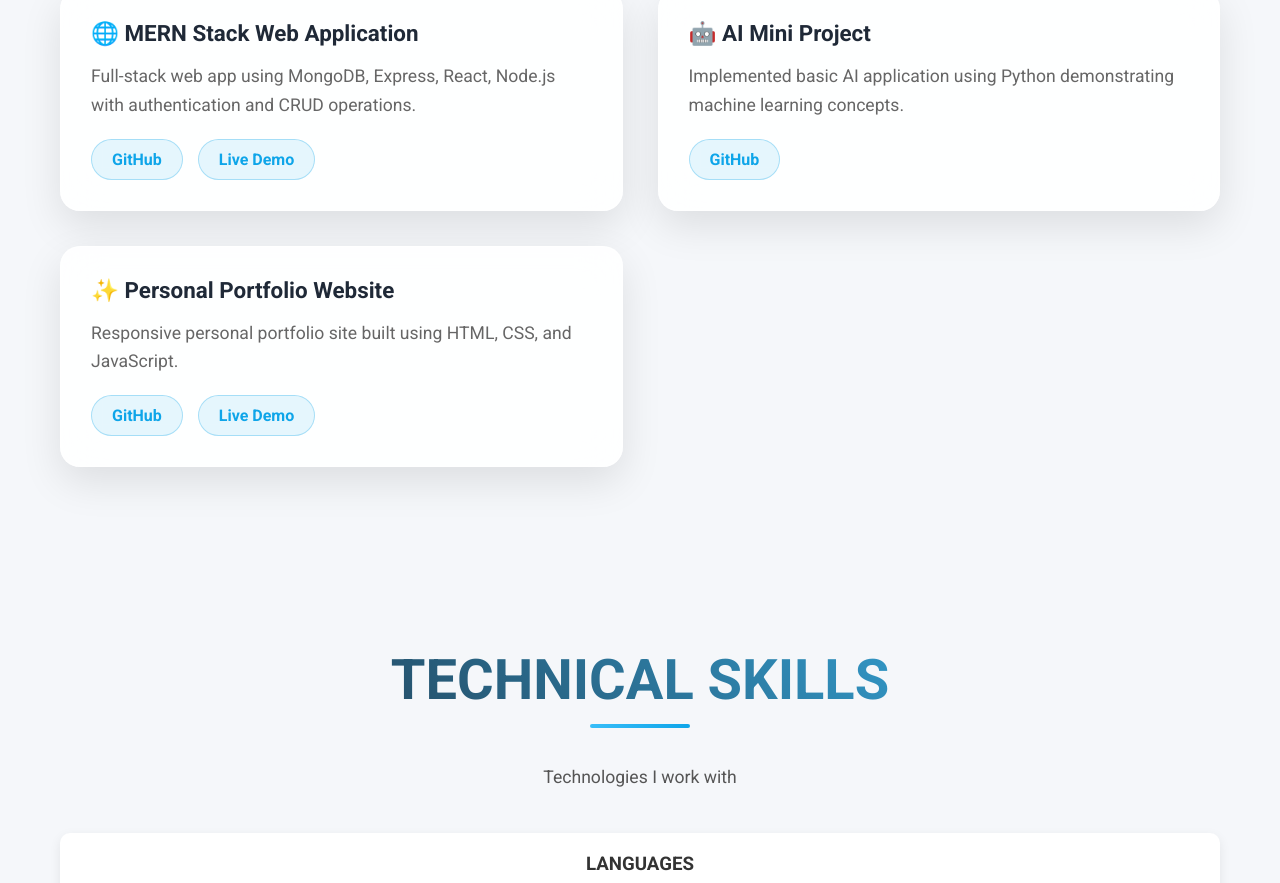
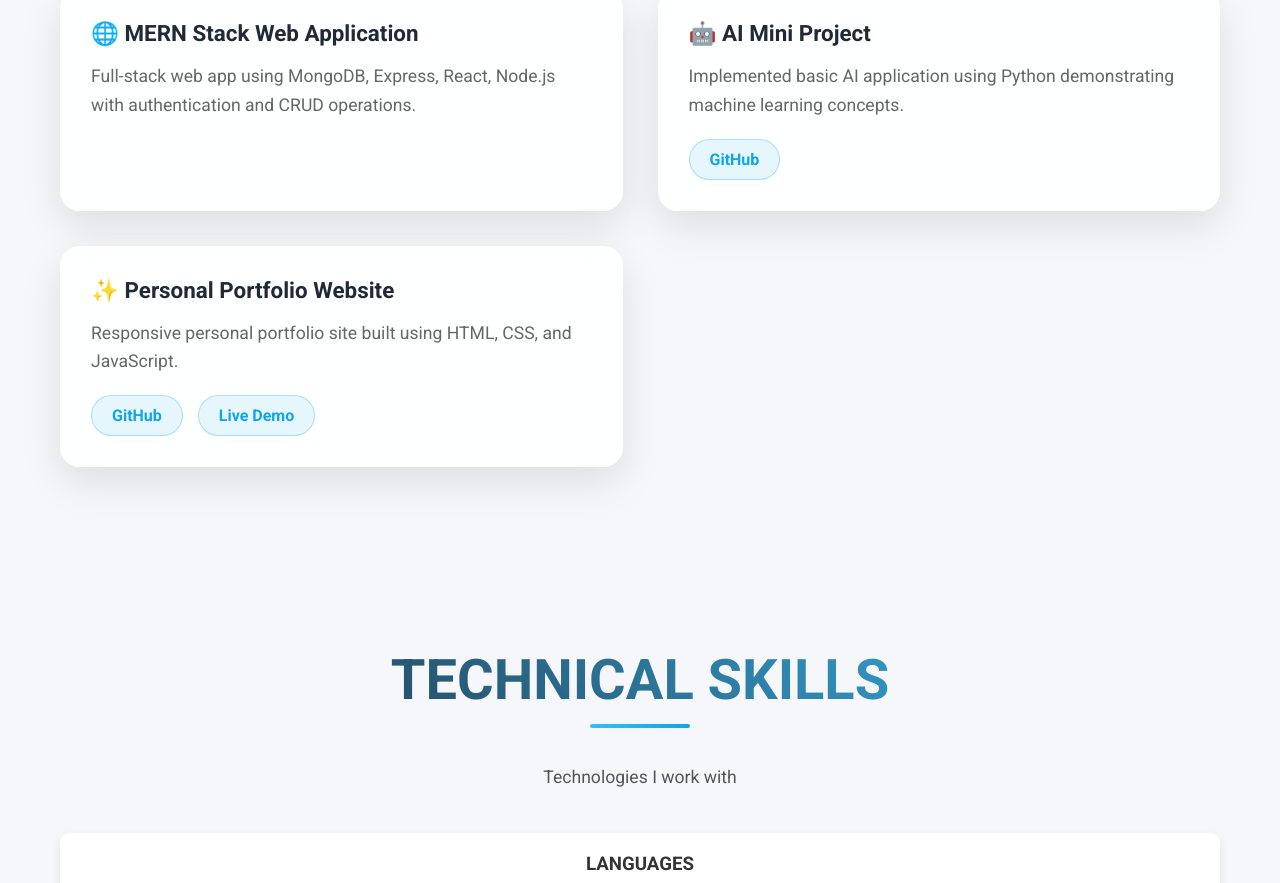
Before and after one commit to rahulr123123/portfolio, a website: page index.html in a window 1280 px wide. Shown: the part 1652-2535 px from the top of the page. Drawn offline with Linux system fonts and the light colour scheme.

Commit message:
Update [feature/fix] in portfolio

```diff
--- a/index.html
+++ b/index.html
@@ -465,7 +465,7 @@
     <div class="project-card">
       <h3>🌐 MERN Stack Web Application</h3>
       <p>Full-stack web app using MongoDB, Express, React, Node.js with authentication and CRUD operations.</p>
-      <a href="https://github.com/rahulr123123/wander-nest" target="_blank" rel="noopener">GitHub</a><a href="https://rahul-portfolio.github.io/mern-webapp" target="_blank" rel="noopener">Live Demo</a>
+      <!-- <a href="https://github.com/rahulr123123/wander-nest" target="_blank" rel="noopener">GitHub</a><a href="https://rahul-portfolio.github.io/mern-webapp" target="_blank" rel="noopener">Live Demo</a> -->
     </div>
     <div class="project-card">
       <h3>🤖 AI Mini Project</h3>
```
